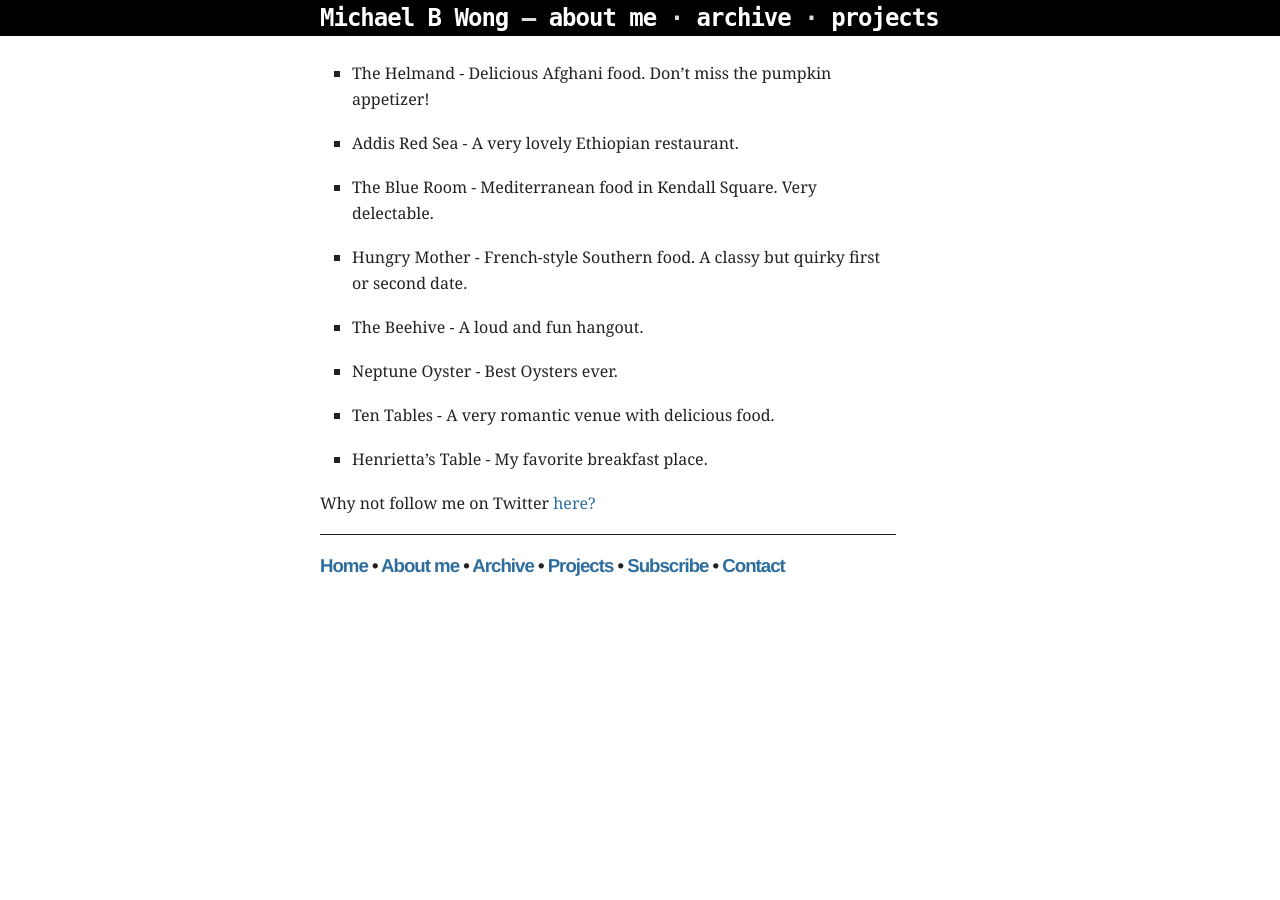
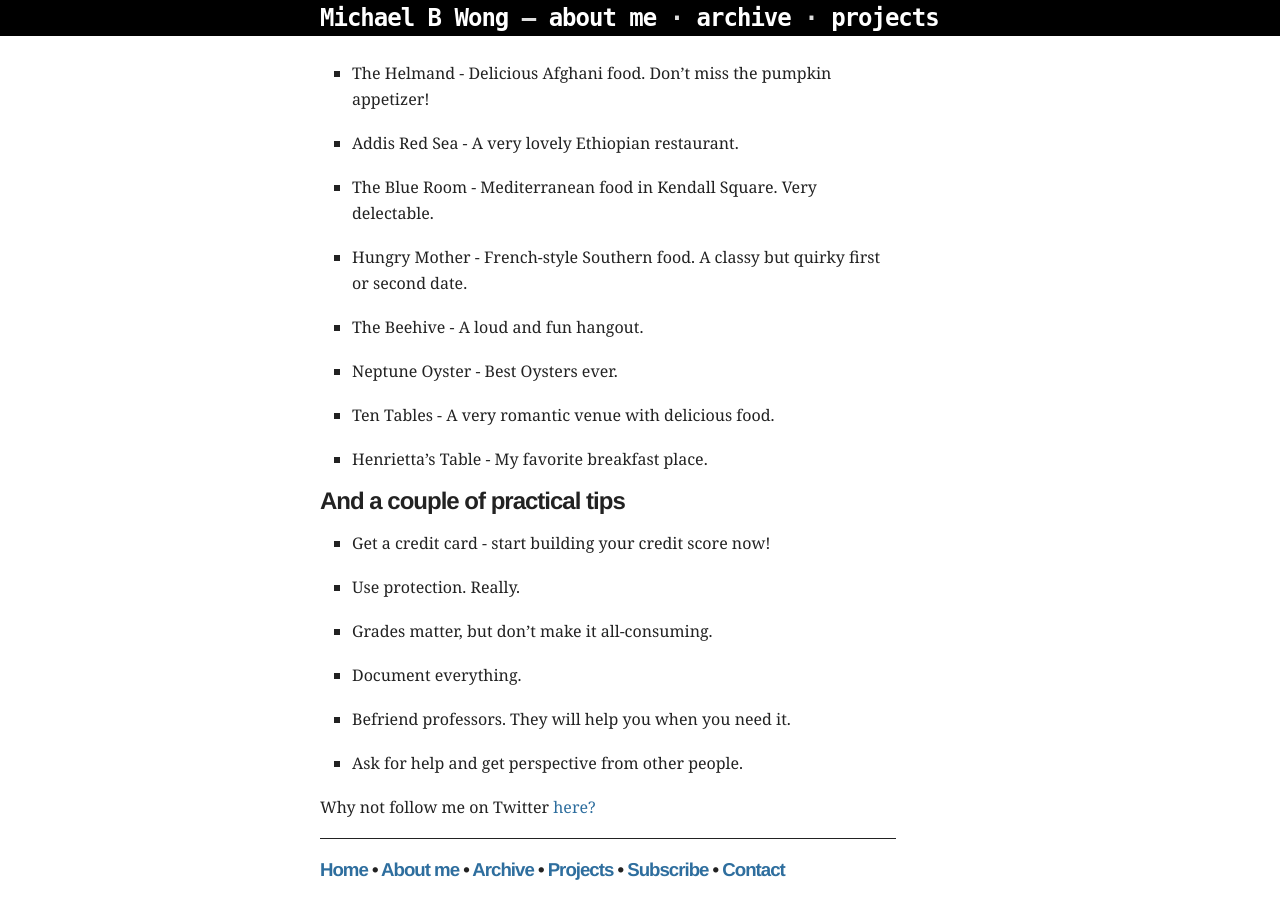
Before and after one commit to mbwong/mbwong.github.com, a Jekyll site: the page built from _posts/2012-06-12-list-of-things-to-do.md, in a window 1280 px wide and 900 px high, scrolled down 2102 px. Built offline with Jekyll 4.4.1, drawn with Linux system fonts in a browser that asks for light colours; before the commit the page ends 2698 px from its top, so only the background shows below that.

Commit message:
added practical tips

```diff
--- a/_posts/2012-06-12-list-of-things-to-do.md
+++ b/_posts/2012-06-12-list-of-things-to-do.md
@@ -97,3 +97,17 @@
 * Ten Tables - A very romantic venue with delicious food.
 
 * Henrietta's Table - My favorite breakfast place.
+
+## And a couple of practical tips
+
+* Get a credit card - start building your credit score now!
+
+* Use protection. Really.
+
+* Grades matter, but don't make it all-consuming.
+
+* Document everything.
+
+* Befriend professors. They will help you when you need it.
+
+* Ask for help and get perspective from other people.
```
